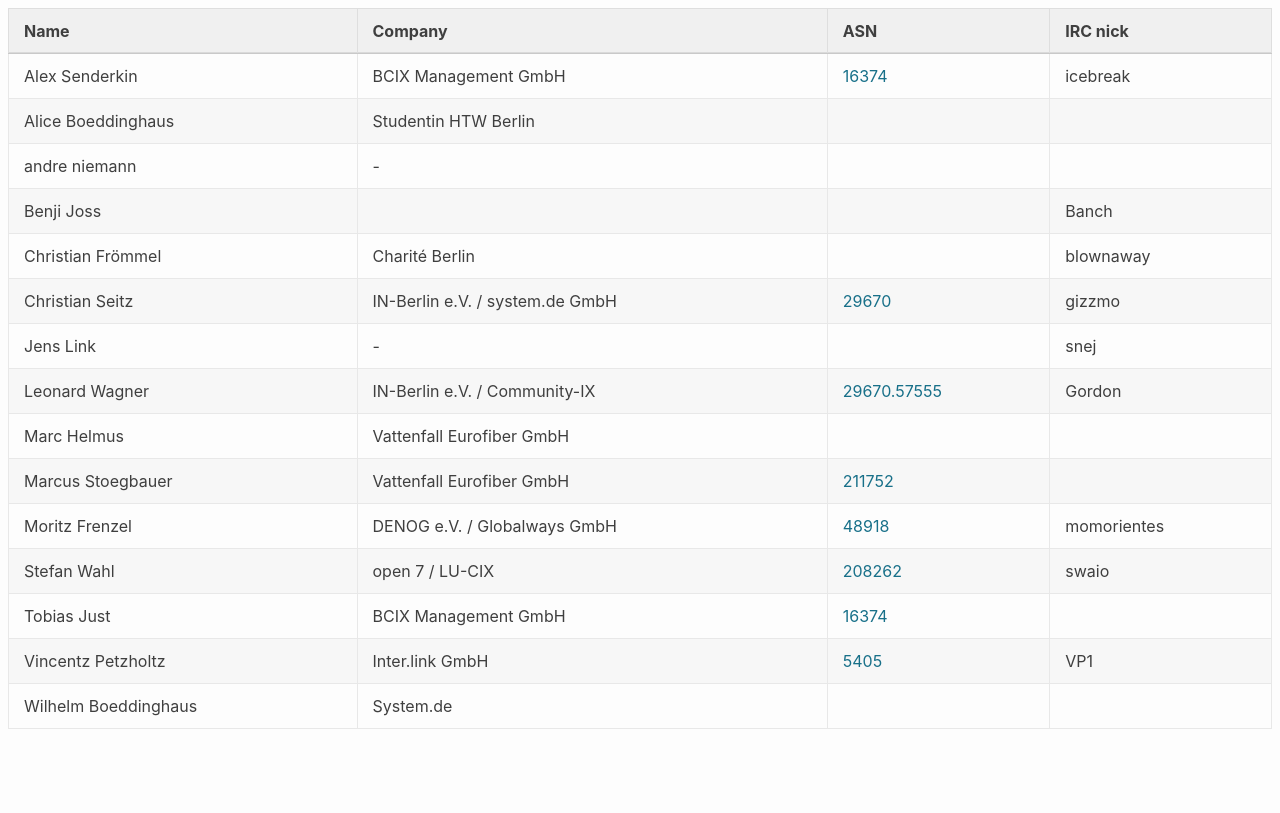
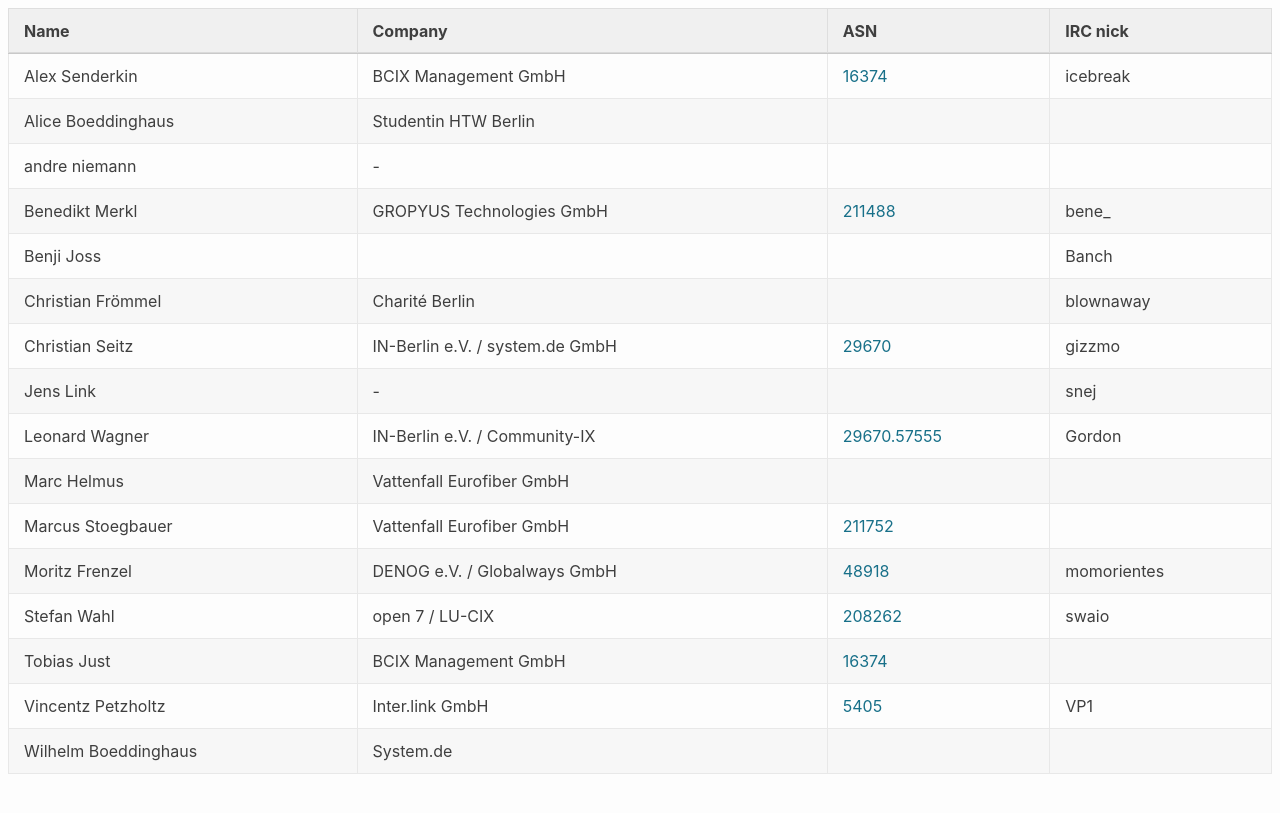
Before and after one commit to denog/pretix-attendeelist, a Jekyll site: the page built from meetup2023_02/index.markdown, in a window 1280 px wide. Shown: the top 813 px of the page. Built offline with Jekyll 4.4.1, drawn with Linux system fonts in a browser that asks for light colours.

Commit message:
Latest data: Wed Mar  8 08:32:08 UTC 2023

```diff
--- a/_data/attendees_denog_meetup_2023_02.json
+++ b/_data/attendees_denog_meetup_2023_02.json
@@ -16,6 +16,12 @@
     "company": "-",
     "irc": null,
     "asn": null
+  },
+  {
+    "name": "Benedikt Merkl",
+    "company": "GROPYUS Technologies GmbH",
+    "irc": "bene_",
+    "asn": "211488"
   },
   {
     "name": "Benji Joss",
```
